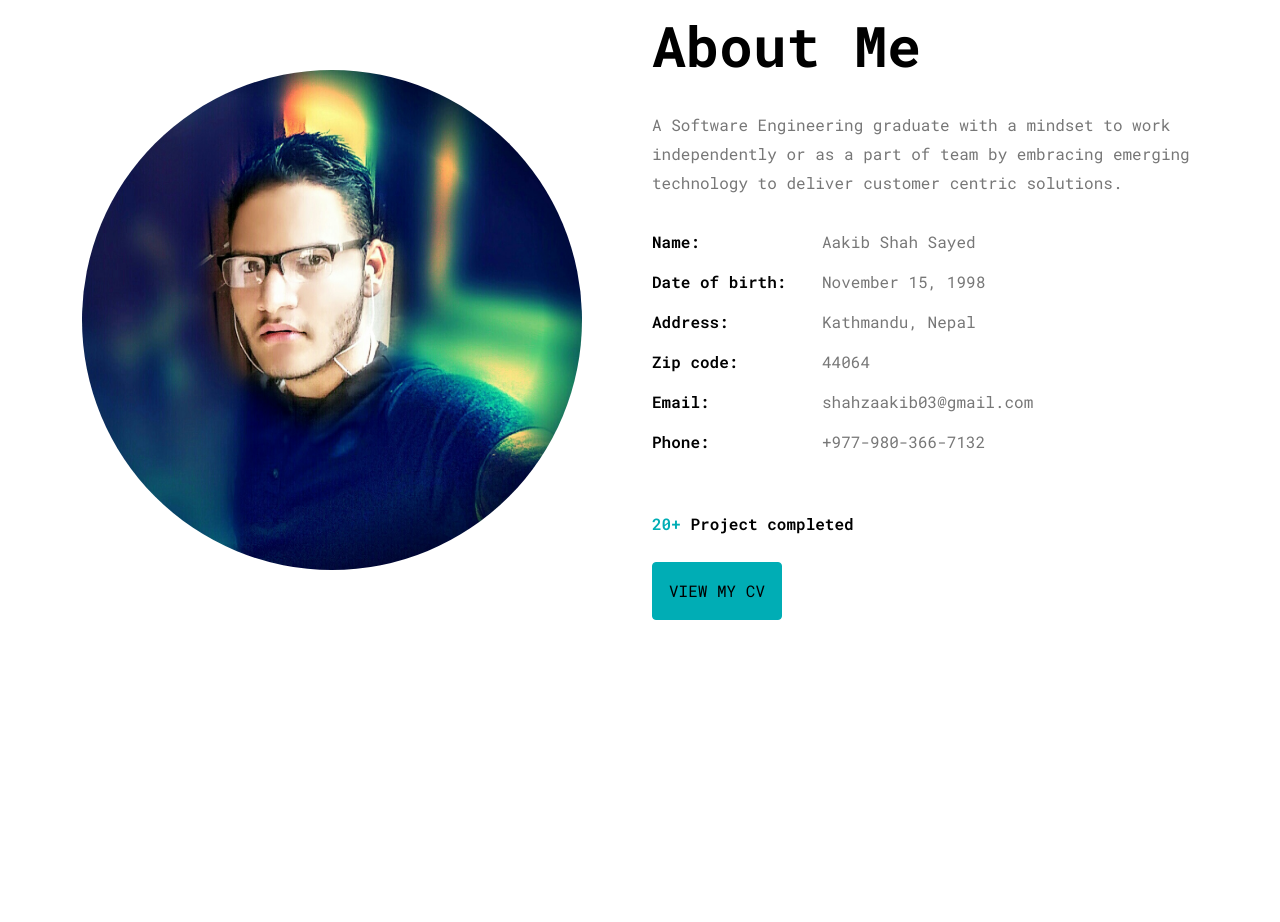
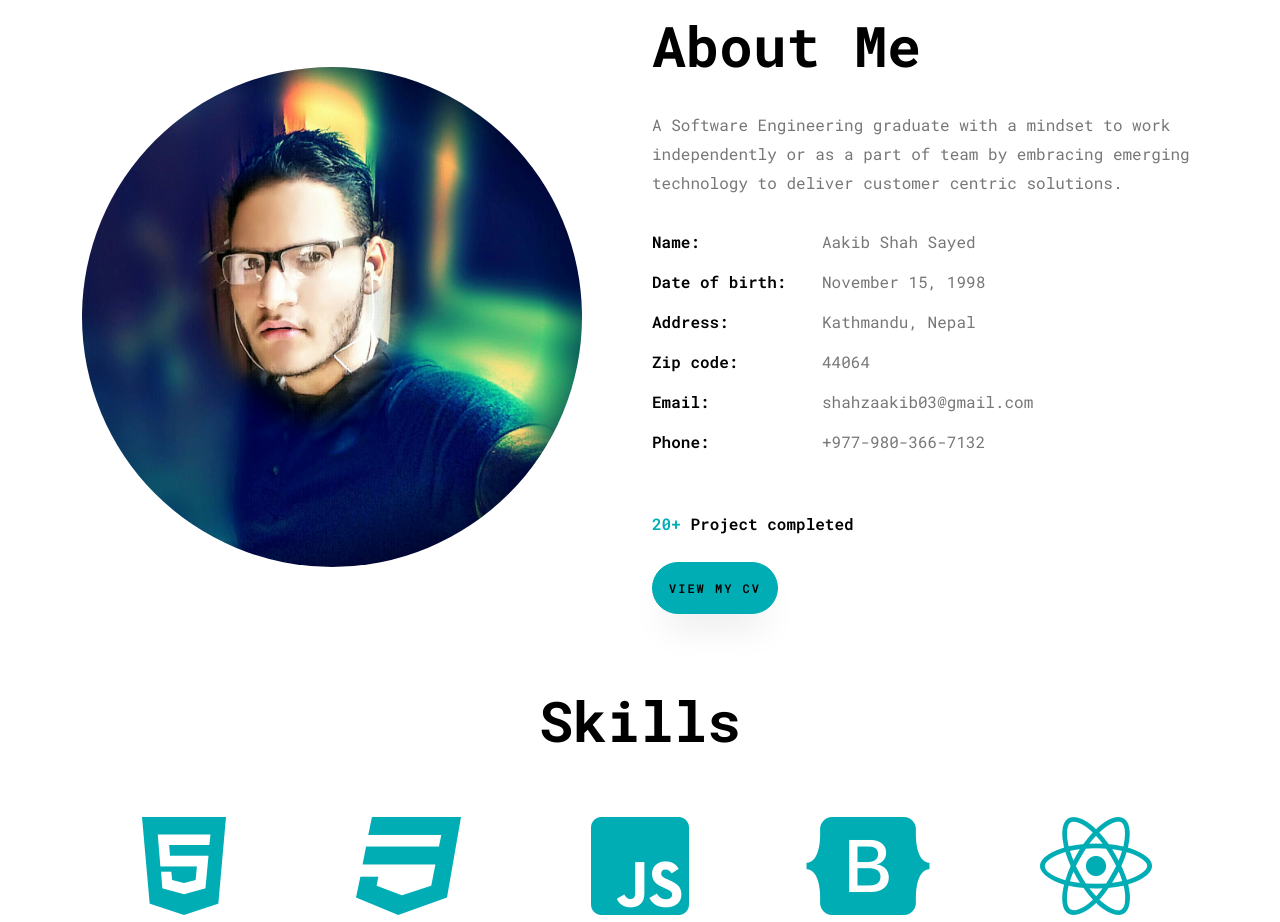
Before and after one commit to Skyz03/The-Personalz-Website, a website: page index.html in a window 1280 px wide. Shown: the part 706-1628 px from the top of the page. Before the commit the page ends 1390 px from the top, so only its background shows below. Drawn offline with Linux system fonts and the light colour scheme; a web font is replaced by a local one.

Commit message:
Updates in the skills section

```diff
--- a/index.html
+++ b/index.html
@@ -69,7 +69,7 @@
           <h2 class="display-2 subheading">Hey! I am</h2>
           <h1 class="pt-3">Aakib Shah Sayed</h1>
           <h2 class="pt-3">I'm a
-            <span class="txt-rotate" data-period="2000" data-rotate='[ "Front-End Developer.", "from Nepal."]'></span>
+            <span class="txt-rotate" data-period="2000" data-rotate='[ "Front-End Developer.", " Nepali."]'></span>
           </h2>
         </div>
       </div>
@@ -115,7 +115,7 @@
                 <span>Project completed</span>
               </p>
               <p><a
-                  href="https://www.canva.com/design/DAEPnmg6_GE/MbDl5Rc7IYyW-8iHtM-eAw/view?utm_content=DAEPnmg6_GE&utm_campaign=designshare&utm_medium=link&utm_source=sharebutton"
+                  href="https://www.canva.com/design/DAEtbsfjCKU/YR3_Jks7s9dZMPH04fe-Ug/view?utm_content=DAEtbsfjCKU&utm_campaign=designshare&utm_medium=link&utm_source=sharebutton"
                   class="btn btn-primary py-3 px-3">VIEW MY CV</a></p>
             </div>
           </div>
@@ -124,7 +124,32 @@
     </div>
   </section>
 
-
+  <section class="ftco-section ftco-partner">
+    <div class="container">
+      <div class="row">
+        <div class="col-lg-12 d-flex align-items-center justify-content-center heading-section">
+          <h2 class="mb-4">Skills</h2>
+        </div>
+      </div>
+      <div class="row mt-4">
+        <div class="col-sm d-flex align-items-center justify-content-center">
+          <a href="#" class="partner"><i class="fab fa-html5 fa-7x"></i></a>
+        </div>
+        <div class="col-sm d-flex align-items-center justify-content-center">
+          <a href="#" class="partner"><i class="fab fa-css3 fa-7x"></i></a>
+        </div>
+        <div class="col-sm d-flex align-items-center justify-content-center">
+          <a href="#" class="partner"><i class="fab fa-js-square fa-7x"></i></a>
+        </div>
+        <div class="col-sm d-flex align-items-center justify-content-center">
+          <a href="#" class="partner"><i class="fab fa-bootstrap fa-7x"></i></a>
+        </div>
+        <div class="col-sm d-flex align-items-center justify-content-center">
+          <a href="#" class="partner"><i class="fab fa-react fa-7x"></i></a>
+        </div>
+      </div>
+    </div>
+  </section>
 
   <script src="/assets/js/bootstrap.bundle.js"></script>
 
--- a/scss/sections/_about-section.scss
+++ b/scss/sections/_about-section.scss
@@ -33,3 +33,13 @@ span.number {
   color: #000;
   font-weight: 600;
 }
+
+.btn {
+  cursor: pointer;
+  border-radius: 40px;
+  box-shadow: 0px 24px 36px -11px rgba(0, 0, 0, 0.09);
+  font-size: 12px;
+  text-transform: uppercase;
+  letter-spacing: 2px;
+  font-weight: 600;
+}
```
Also changed, not shown: assets/css/main.css, assets/images/partner-1.png (added), assets/images/partner-2.png (added), assets/images/partner-3.png (added), assets/images/partner-4.png (added), assets/images/partner-5.png (added), 1 other file.
